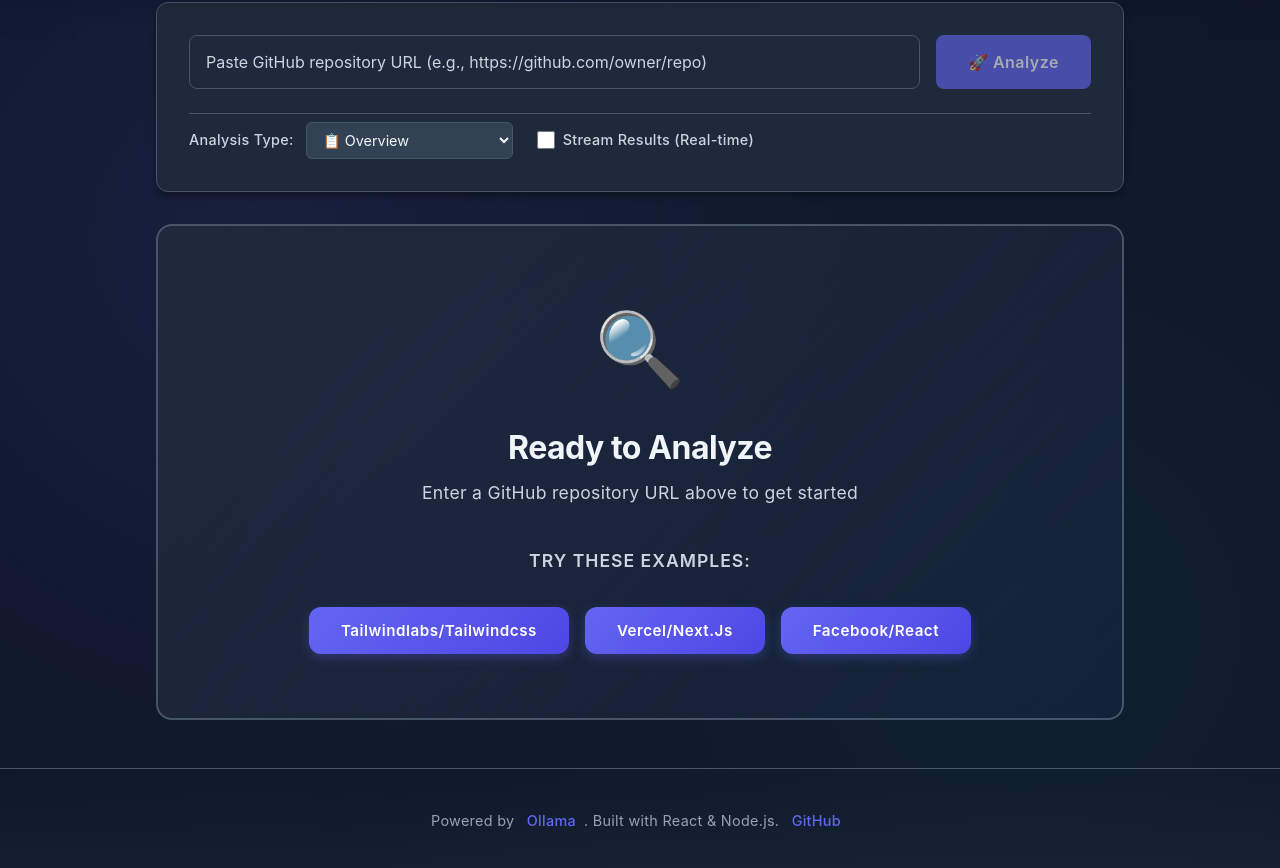
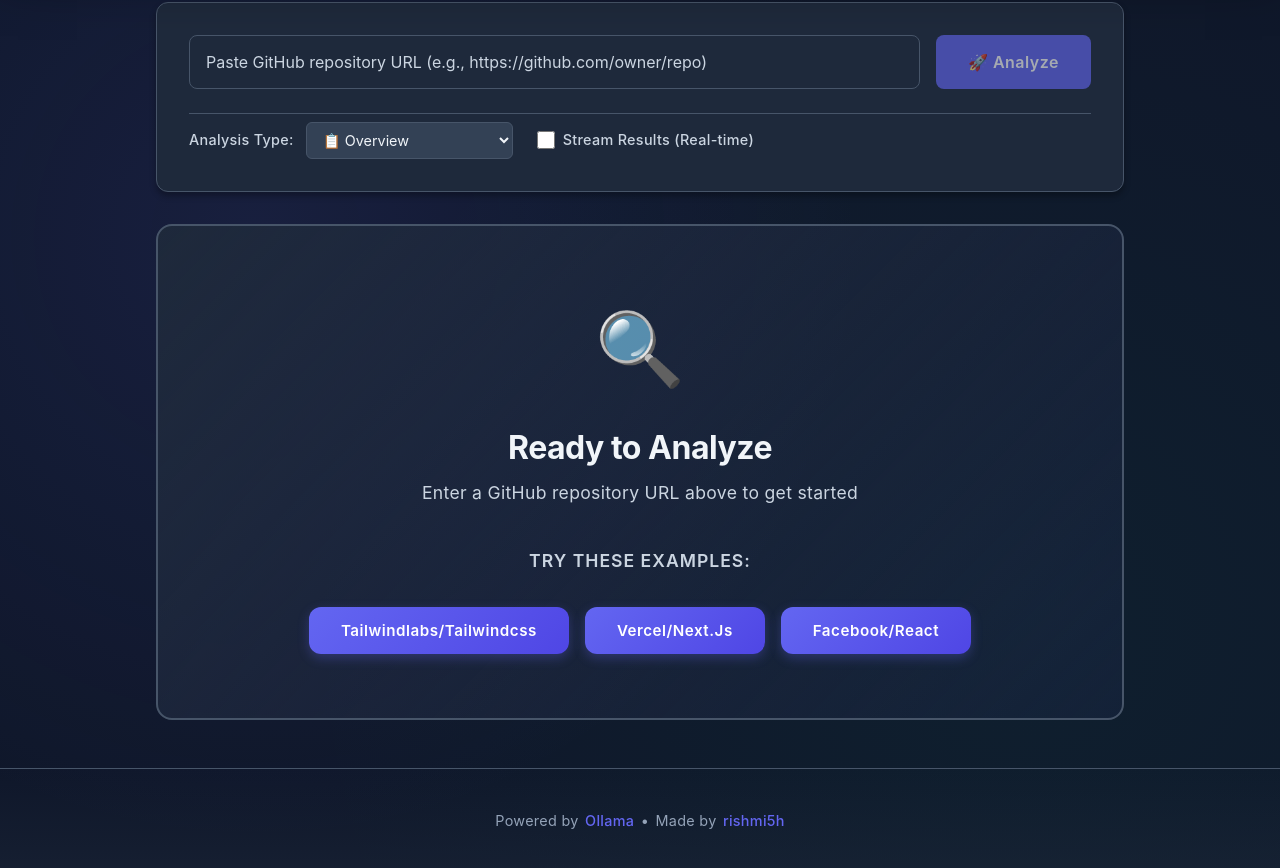
Before and after one commit to rishmi5h/smar-ai, a React (Vite) app in the folder client/: page / in a window 1280 px wide. Shown: the part 414-1282 px from the top of the page. Built offline with nearby package versions, Linux system fonts and the light colour scheme; no server answers.

Commit message:
Update footer layout and spacing

```diff
--- a/client/src/components/RepoAnalyzer.css
+++ b/client/src/components/RepoAnalyzer.css
@@ -224,9 +224,21 @@
   font-size: 0.9rem;
 }
 
+.analyzer-footer p {
+  display: flex;
+  align-items: center;
+  justify-content: center;
+  gap: 0.4rem;
+  flex-wrap: wrap;
+}
+
 .analyzer-footer a {
   color: var(--color-primary);
-  margin: 0 0.5rem;
+  margin: 0;
+}
+
+.analyzer-footer .footer-sep {
+  color: var(--color-text-dim);
 }
 
 @keyframes slideDown {
--- a/client/src/components/RepoAnalyzer.jsx
+++ b/client/src/components/RepoAnalyzer.jsx
@@ -192,8 +192,11 @@ function RepoAnalyzer() {
 
       <footer className="analyzer-footer">
         <p>
-          Powered by <a href="https://ollama.ai" target="_blank" rel="noopener noreferrer">Ollama</a>. Built with React & Node.js.{" "}
-          <a href="https://github.com/rishmi5h" target="_blank" rel="noopener noreferrer">GitHub</a>
+          <span>Powered by</span>
+          <a href="https://ollama.ai" target="_blank" rel="noopener noreferrer">Ollama</a>
+          <span className="footer-sep">•</span>
+          <span>Made by</span>
+          <a href="https://github.com/rishmi5h" target="_blank" rel="noopener noreferrer">rishmi5h</a>
         </p>
       </footer>
     </div>
```
